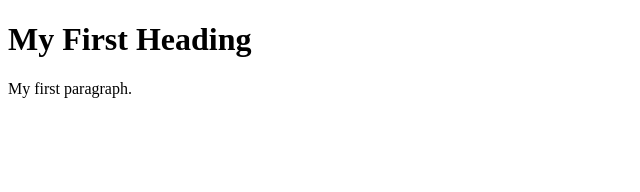
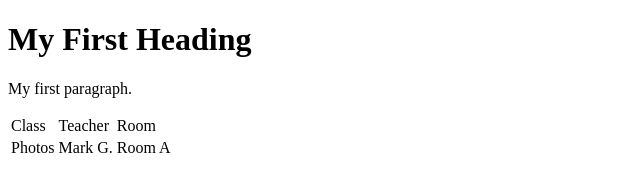
Before and after one commit to doncenatiempo/FHC, a plain HTML site: page index.html in a window 1280 px wide. Shown: the whole page, without its empty margins (0-640 px from the left). Drawn offline with Linux system fonts and the light colour scheme.

Commit message:
Add table.

```diff
--- a/index.html
+++ b/index.html
@@ -5,5 +5,18 @@
 <h1>My First Heading</h1>
 <p>My first paragraph.</p>
 
+<table>
+  <tr>
+    <td>Class</td>
+    <td>Teacher</td>
+    <td>Room</td>
+  </tr>
+  <tr>
+    <td>Photos</td>
+    <td>Mark G.</td>
+    <td>Room A</td>
+  </tr>
+</table>
+
 </body>
 </html>
```
